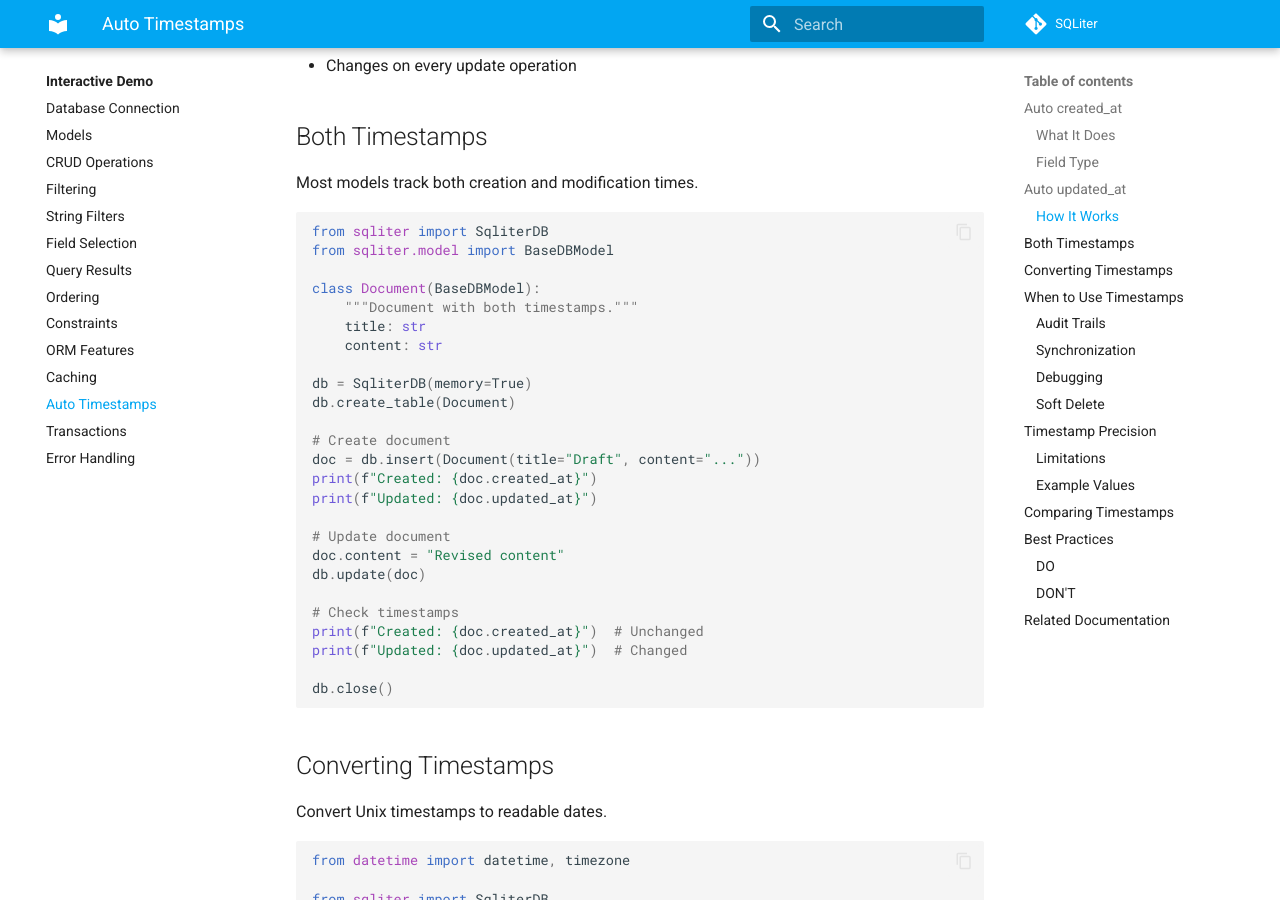
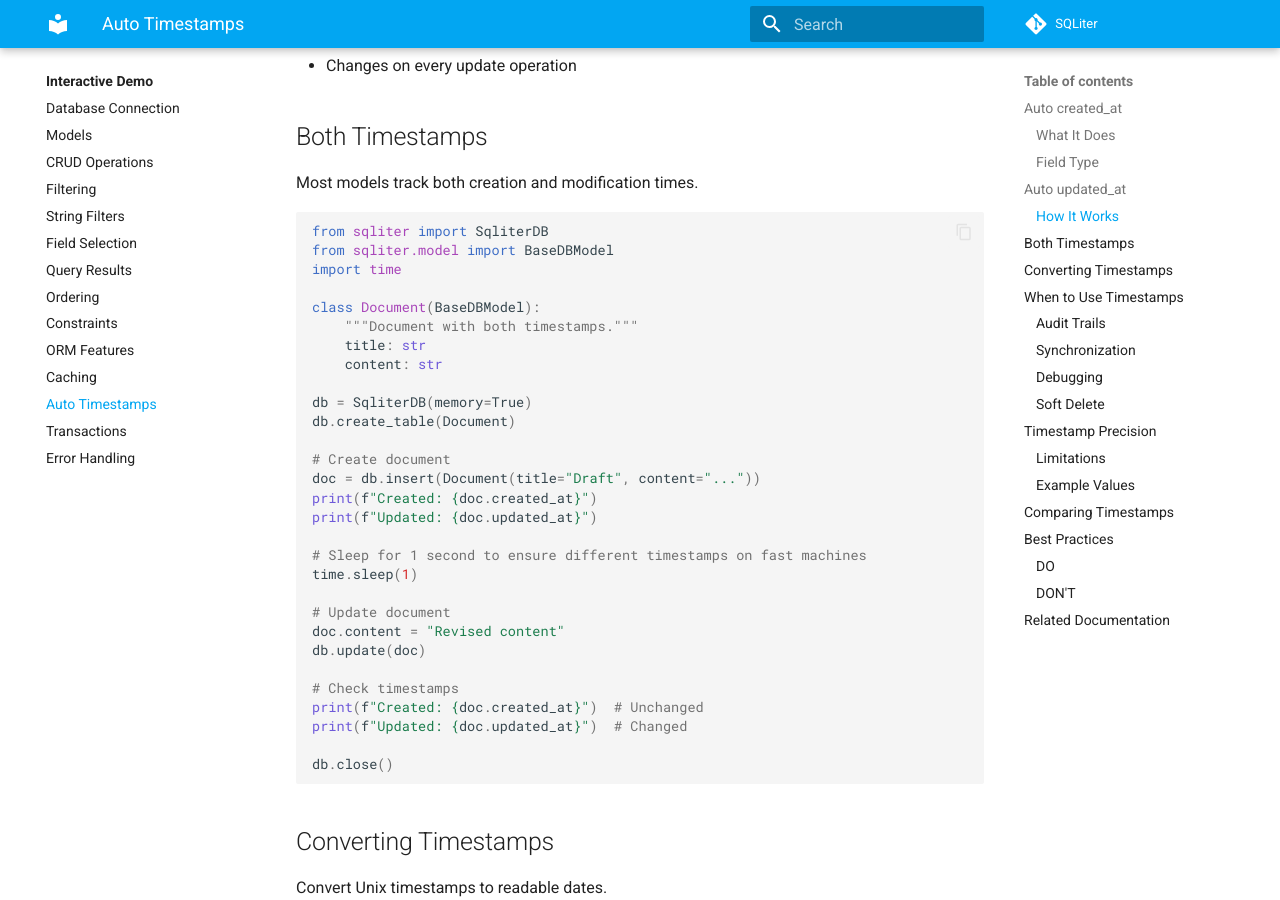
Before and after one commit to seapagan/sqliter-py, an MkDocs documentation site: the page built from docs/tui-demo/timestamps.md, in a window 1280 px wide and 900 px high, scrolled down 2411 px. Built offline with MkDocs 1.6.1 and Material for MkDocs 9.7.7, drawn with Linux system fonts in a browser that asks for light colours; plug-ins that fetch from the network failed and are left out; comment, search, counter and statistics services are not loaded.

Commit message:
docs: add sleep to ensure distinct timestamps in both-timestamps demo
Add time.sleep(1) between insert and update operations to guarantee
different created_at and updated_at timestamps on fast machines.

Without this delay, both timestamps could be identical, contradicting
the demo's output which shows updated_at changing. This matches the
pattern used in the _run_updated_at() demo function.

```diff
--- a/docs/tui-demo/timestamps.md
+++ b/docs/tui-demo/timestamps.md
@@ -122,6 +122,7 @@ Most models track both creation and modification times.
 # --8<-- [start:both-timestamps]
 from sqliter import SqliterDB
 from sqliter.model import BaseDBModel
+import time
 
 class Document(BaseDBModel):
     """Document with both timestamps."""
@@ -135,6 +136,9 @@ db.create_table(Document)
 doc = db.insert(Document(title="Draft", content="..."))
 print(f"Created: {doc.created_at}")
 print(f"Updated: {doc.updated_at}")
+
+# Sleep for 1 second to ensure different timestamps on fast machines
+time.sleep(1)
 
 # Update document
 doc.content = "Revised content"
```
